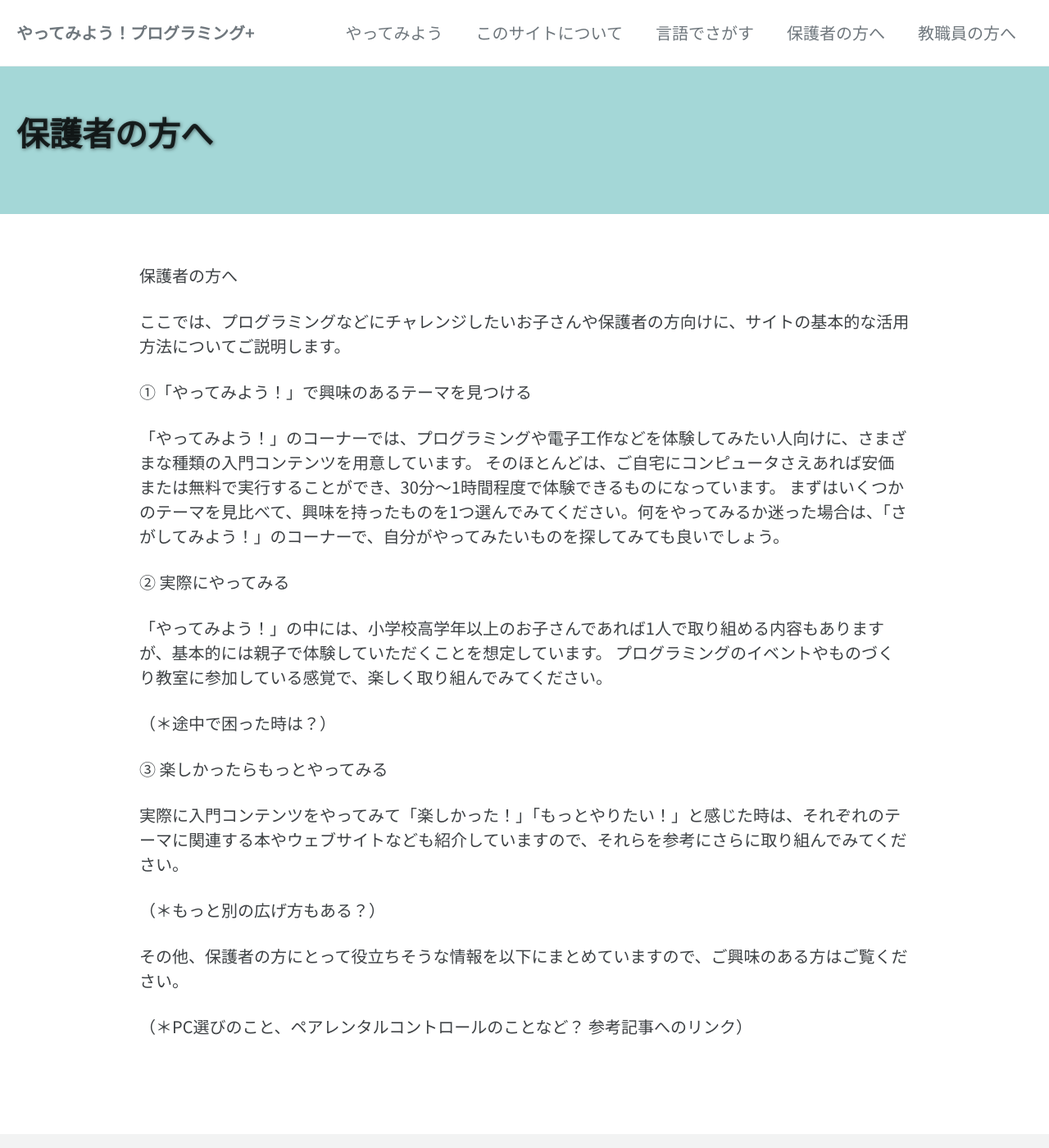
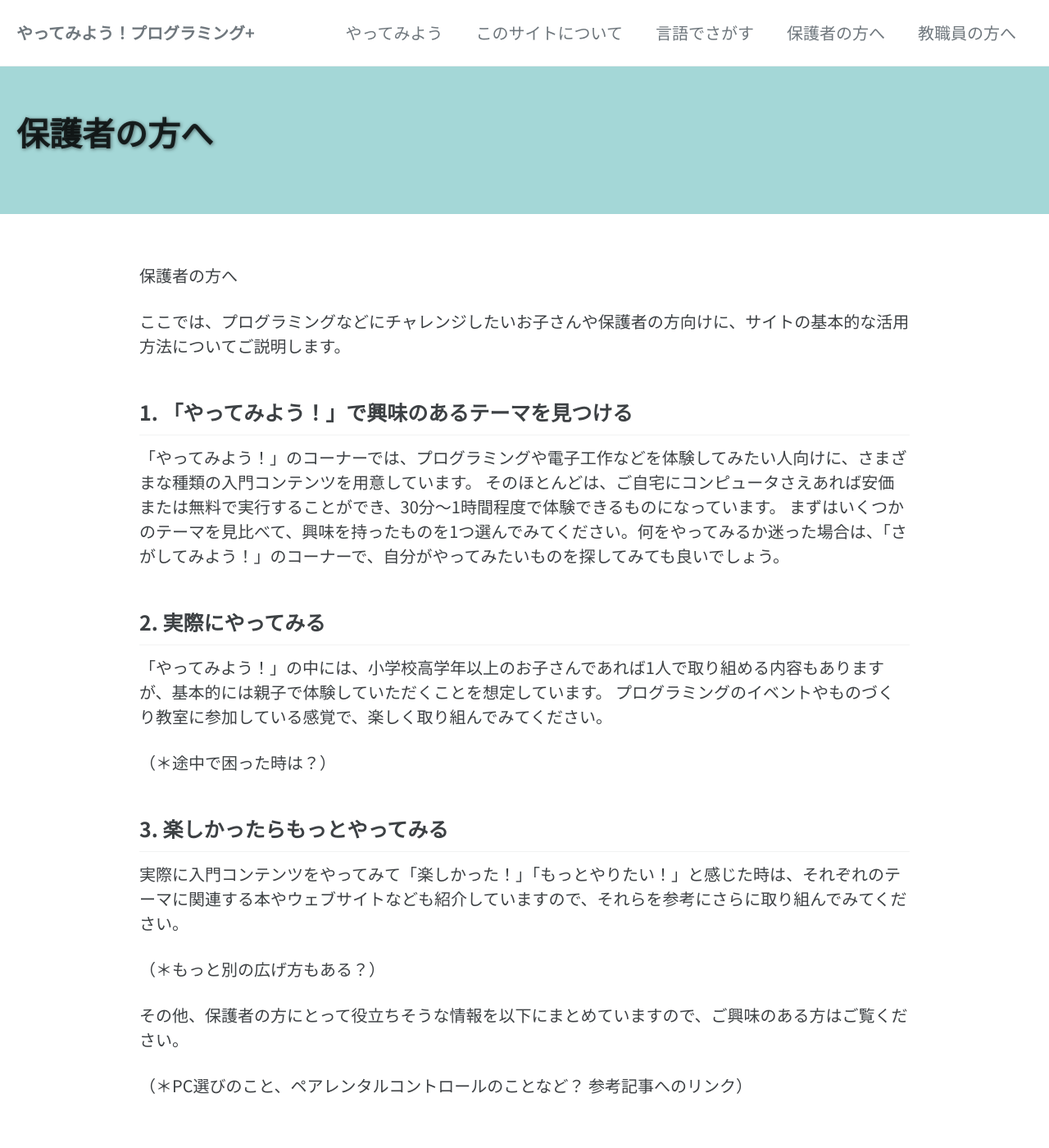
Before and after one commit to teraschool/teraschool.github.io, a Jekyll site: the page built from docs/pages/for-parents.md, in a window 1280 px wide and 1400 px high. Shown: the whole window at 82% size. Built offline with Jekyll 4.4.1, drawn with Linux system fonts in a browser that asks for light colours; cached includes are drawn as plain includes.

Commit message:
見出しを追加

```diff
--- a/docs/pages/for-parents.md
+++ b/docs/pages/for-parents.md
@@ -10,21 +10,18 @@ header:
 
 ここでは、プログラミングなどにチャレンジしたいお子さんや保護者の方向けに、サイトの基本的な活用方法についてご説明します。
 
-①「やってみよう！」で興味のあるテーマを見つける
-
+## 1. 「やってみよう！」で興味のあるテーマを見つける
 「やってみよう！」のコーナーでは、プログラミングや電子工作などを体験してみたい人向けに、さまざまな種類の入門コンテンツを用意しています。
 そのほとんどは、ご自宅にコンピュータさえあれば安価または無料で実行することができ、30分〜1時間程度で体験できるものになっています。
 まずはいくつかのテーマを見比べて、興味を持ったものを1つ選んでみてください。何をやってみるか迷った場合は、「さがしてみよう！」のコーナーで、自分がやってみたいものを探してみても良いでしょう。
 
-② 実際にやってみる
-
+## 2. 実際にやってみる
 「やってみよう！」の中には、小学校高学年以上のお子さんであれば1人で取り組める内容もありますが、基本的には親子で体験していただくことを想定しています。
 プログラミングのイベントやものづくり教室に参加している感覚で、楽しく取り組んでみてください。
 
 （＊途中で困った時は？）
 
-③ 楽しかったらもっとやってみる
-
+## 3. 楽しかったらもっとやってみる
 実際に入門コンテンツをやってみて「楽しかった！」「もっとやりたい！」と感じた時は、それぞれのテーマに関連する本やウェブサイトなども紹介していますので、それらを参考にさらに取り組んでみてください。
 
 （＊もっと別の広げ方もある？）
```
